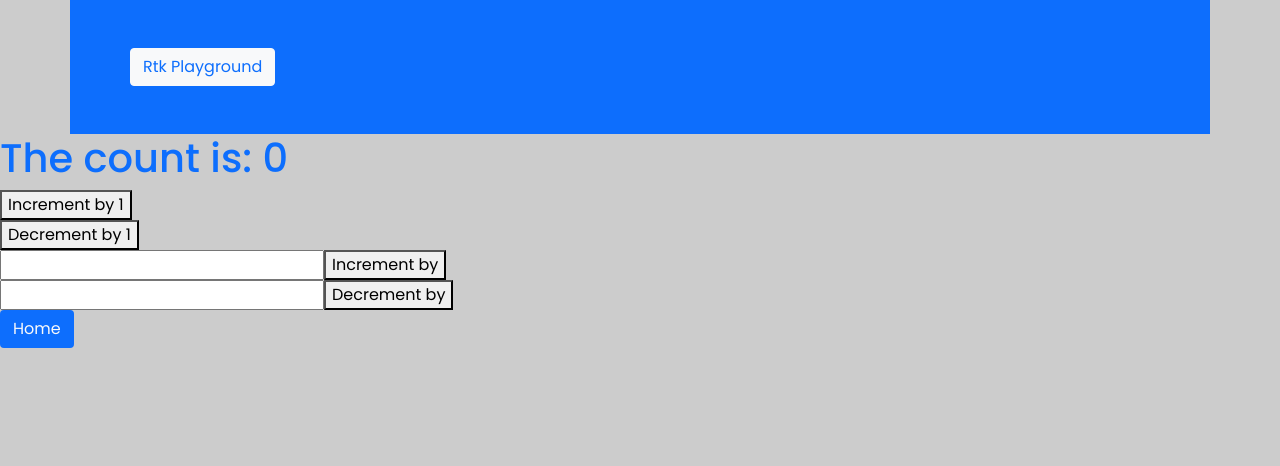
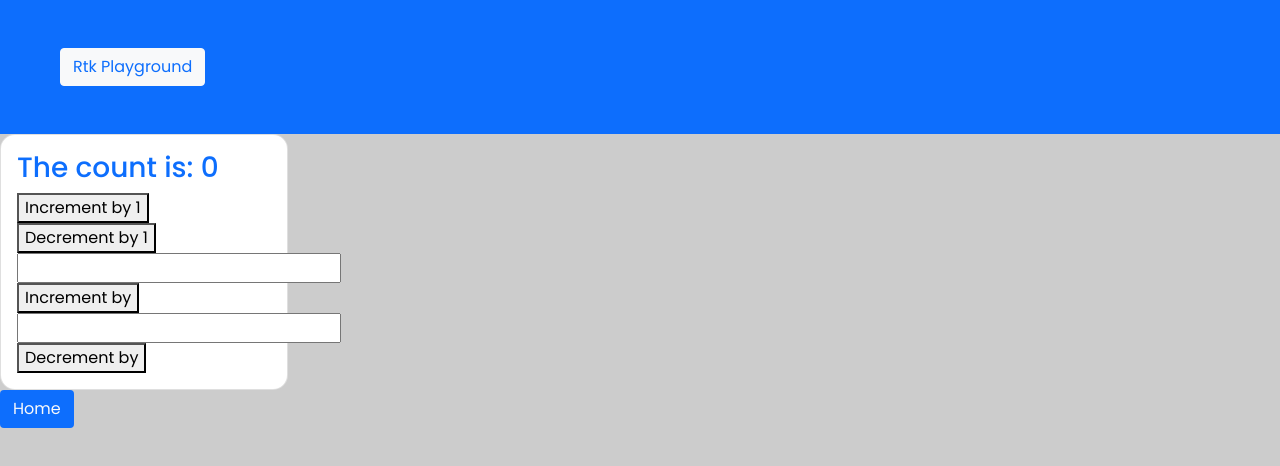
Before and after one commit to Sam-Dunne/learning-redux, a React (Create React App) app: page /counter in a window 1280 px wide. Shown: the top 466 px of the page. Built offline with nearby package versions, Linux system fonts and the light colour scheme.

Commit message:
installing bootstrap-icons

```diff
--- a/package.json
+++ b/package.json
@@ -8,6 +8,7 @@
     "@testing-library/react": "^13.3.0",
     "@testing-library/user-event": "^13.5.0",
     "bootstrap": "^5.1.3",
+    "bootstrap-icons": "^1.8.3",
     "node-sass": "^7.0.1",
     "react": "^18.2.0",
     "react-dom": "^18.2.0",
--- a/src/Views/Counter.jsx
+++ b/src/Views/Counter.jsx
@@ -1,5 +1,5 @@
 import React from 'react';
-import {Link} from 'react-router-dom';
+import { Link } from 'react-router-dom';
 import { useSelector } from 'react-redux';
 import IncrementByOne from '../components/IncrementByOne';
 import DecrementByOne from '../components/DecrementbyOne';
@@ -10,15 +10,20 @@ function Counter() {
   const { count } = useSelector((state) => state.counter);
 
   return (
-    <div className="App">
-    <h1 className='text-primary'>The count is: {count}</h1>
-    <IncrementByOne />
-    <DecrementByOne />
-    <IncrementByUserValue />
-    <DecrementByUserValue />
-    <Link to="/" className='btn btn-rounded bg-primary text-light'>Home</Link>
-
-  </div>
+    <>
+      <section>
+        <div className='card'>
+          <div className="card-body">
+            <h3 className='card-title text-primary'>The count is: {count}</h3>
+            <IncrementByOne />
+            <DecrementByOne />
+            <IncrementByUserValue />
+            <DecrementByUserValue />
+          </div>
+        </div>
+      </section>
+      <Link to="/" className='btn btn-rounded bg-primary text-light'>Home</Link>
+    </>
   )
 }
 
--- a/src/components/Navbar.js
+++ b/src/components/Navbar.js
@@ -3,7 +3,7 @@ import { Link } from 'react-router-dom';
 
 export default function Navbar() {
     return (
-        <nav className='container bg-primary w-full' >
+        <nav className='container-fluid bg-primary w-full' >
 
             <div className='row justify-content-between p-5'>
                 <div className='col-3'>
--- a/src/style.scss
+++ b/src/style.scss
@@ -11,3 +11,13 @@ sans-serif;
 $primary: #000000;
 @import "../node_modules/bootstrap/scss/bootstrap.scss";
 @import url("https://fonts.googleapis.com/css2?family=Poppins:ital,wght@0,100;0,200;0,300;0,400;0,500;0,600;0,700;1,100;1,200;1,300;1,400;1,500;1,600&display=swap");
+
+
+/*********************************************/
+/*          CUSTOMIZED DEFAULTS         */
+/*********************************************/
+
+.card {
+    width: 18em;
+    border-radius: 15px;
+}
```
Also changed, not shown: src/style.css, 2 other files (tests, documents, lock files or other folders).
